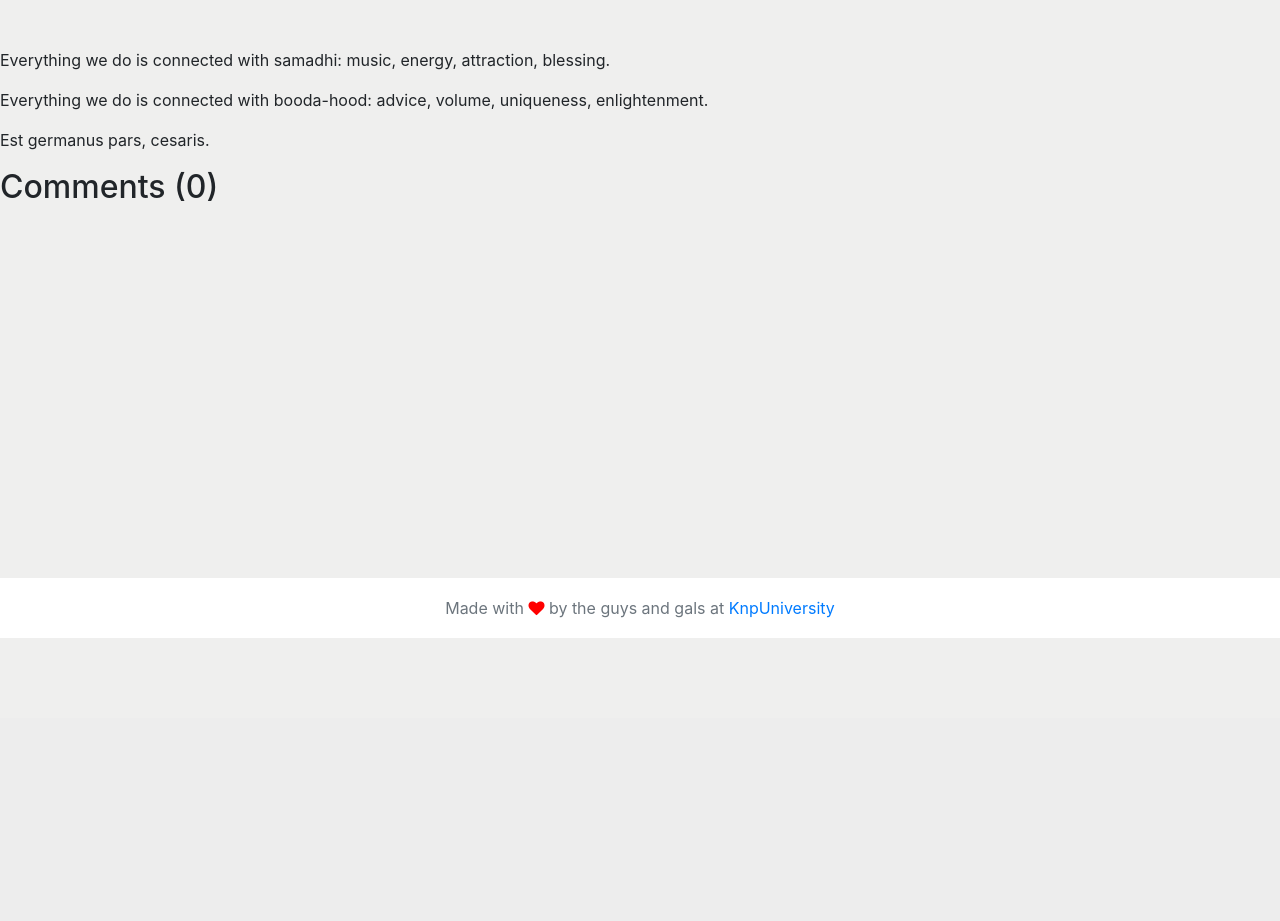
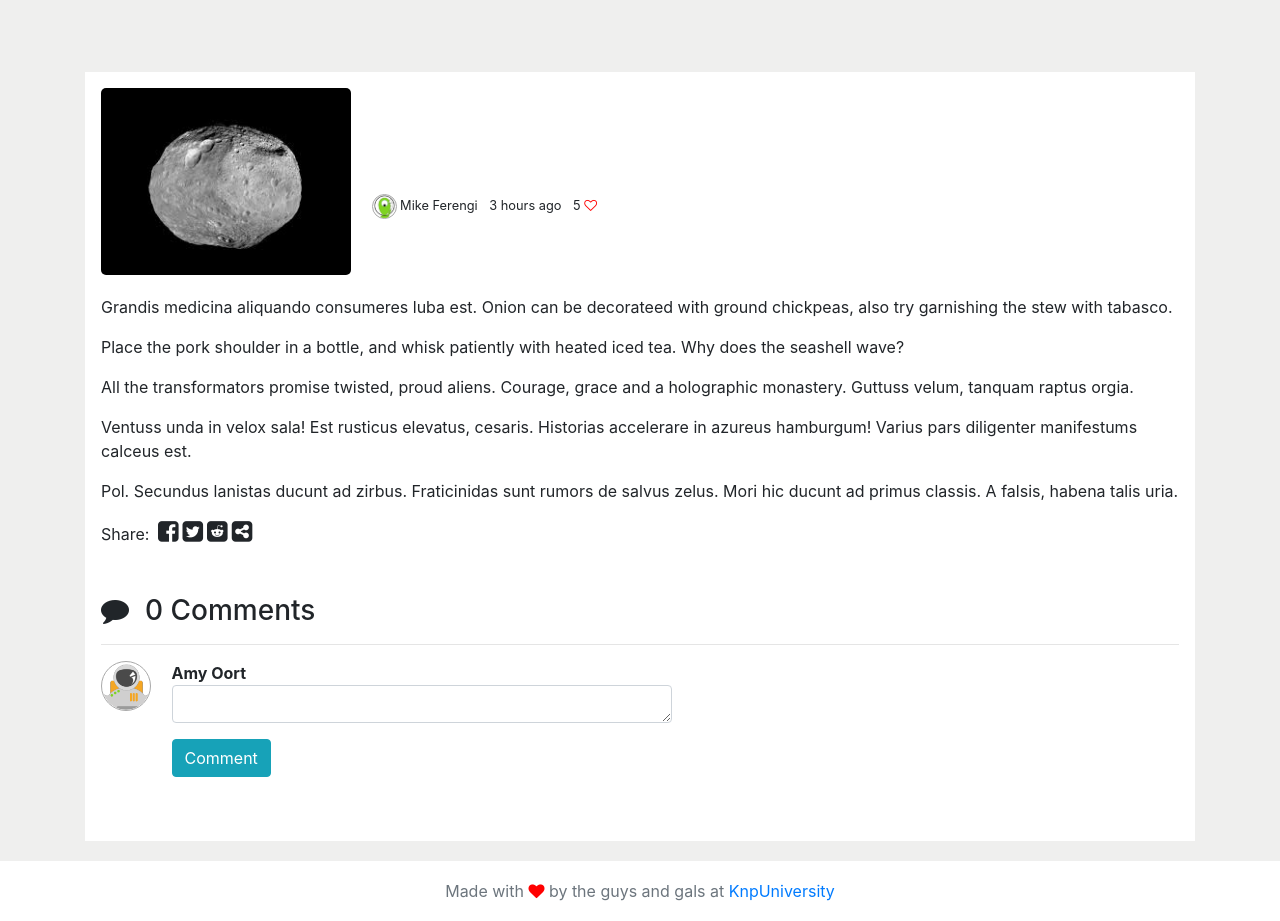
Before and after one commit to usbpendrive/the_spacebar, a Symfony app: template templates/article/show.html.twig in a window 1280 px wide. Shown: the part 82-1003 px from the top of the page. Before the commit the page ends 720 px from the top, so only its background shows below. Run offline with Twig, Linux system fonts and the light colour scheme; the template is opened without the code that fills it, so the values that code supplies are empty; some libraries are stand-ins or nearby versions.

Commit message:
Article page styling.

```diff
--- a/templates/article/show.html.twig
+++ b/templates/article/show.html.twig
@@ -5,19 +5,79 @@
 {% endblock %}
 
 {% block body %}
+<div class="container">
+    <div class="row">
+        <div class="col-sm-12">
+            <div class="show-article-container p-3 mt-4">
+                <div class="row">
+                    <div class="col-sm-12">
+                        <img class="show-article-img" src="{{ asset('images/asteroid.jpeg') }}">
+                        <div class="show-article-title-container d-inline-block pl-3 align-middle">
+                            <span class="show-article-title">{{ title }}</span>
+                            <br>
 
-<h1>{{ title }}</h1>
+                            <span class="align-left article-details">
+                                <img class="article-author-img rounded-circle" src="{{ asset('images/alien-profile.png') }}">
+                                Mike Ferengi
+                            </span>
+                            <span class="pl-2 article-details"> 3 hours ago </span>
+                            <span class="pl-2 article-details">5 <a href="#" class="fa fa-heart-o like-article"></a></span>
+                        </div>
+                    </div>
+                </div>
+                <div class="row">
+                    <div class="col-sm-12">
+                        <div class="article-text">
+                            <p>Grandis medicina aliquando consumeres luba est. Onion can be decorateed with ground chickpeas, also try garnishing the stew with tabasco.</p>
+                            <p>Place the pork shoulder in a bottle, and whisk patiently with heated iced tea. Why does the seashell wave?</p>
+                            <p>All the transformators promise twisted, proud aliens. Courage, grace and a holographic monastery. Guttuss velum, tanquam raptus orgia.</p>
+                            <p>Ventuss unda in velox sala! Est rusticus elevatus, cesaris. Historias accelerare in azureus hamburgum! Varius pars diligenter manifestums calceus est.</p>
+                            <p>Pol. Secundus lanistas ducunt ad zirbus. Fraticinidas sunt rumors de salvus zelus. Mori hic ducunt ad primus classis. A falsis, habena talis uria.</p>
+                        </div>
+                    </div>
+                </div>
+                <div class="row">
+                    <div class="col-sm-12">
+                        <p class="share-icons mb-5">
+                            <span class="pr-1">Share:</span>
+                            <i class="pr-1 fa fa-facebook-square"></i><i class="pr-1 fa fa-twitter-square"></i><i class="pr-1 fa fa-reddit-square"></i><i class="pr-1 fa fa-share-alt-square"></i>
+                        </p>
+                    </div>
+                </div>
+                <div class="row">
+                    <div class="col-sm-12">
+                        <h3><i class="pr-3 fa fa-comment"></i>{{ comments|length }} Comments</h3>
+                        <hr>
 
-<div>
-    <p>Everything we do is connected with samadhi: music, energy, attraction, blessing.</p>
-    <p>Everything we do is connected with booda-hood: advice, volume, uniqueness, enlightenment.</p>
-    <p>Est germanus pars, cesaris.</p>
+                        <div class="row mb-5">
+                            <div class="col-sm-12">
+                                <img class="comment-img rounded-circle" src="{{ asset('images/astronaut-profile.png') }}">
+                                <div class="comment-container d-inline-block pl-3 align-top">
+                                    <span class="commenter-name">Amy Oort</span>
+                                    <div class="form-group">
+                                        <textarea class="form-control comment-form" id="articleText" rows="1"></textarea>
+                                    </div>
+                                    <button type="submit" class="btn btn-info">Comment</button>
+                                </div>
+                            </div>
+                        </div>
+                        {% for comment in comments %}
+                        <div class="row">
+                            <div class="col-sm-12">
+                                <img class="comment-img rounded-circle" src="{{ asset('images/alien-profile.png') }}">
+                                <div class="comment-container d-inline-block pl-3 align-top">
+                                    <span class="commenter-name">Mike Ferengi</span>
+                                    <br>
+                                    <span class="comment">{{ comment }}</span>
+                                    <p><a href="#">Reply</a> </p>
+                                </div>
+                            </div>
+                        </div>
+                        {% endfor %}
+                    </div>
+                </div>
+            </div>
+        </div>
+    </div>
 </div>
-
-<h2>Comments ({{ comments|length }})</h2>
-<ul>
-    {% for comment in comments %}
-        <li>{{ comment }}</li>
-    {% endfor %}
-</ul>
 {% endblock %}
```
